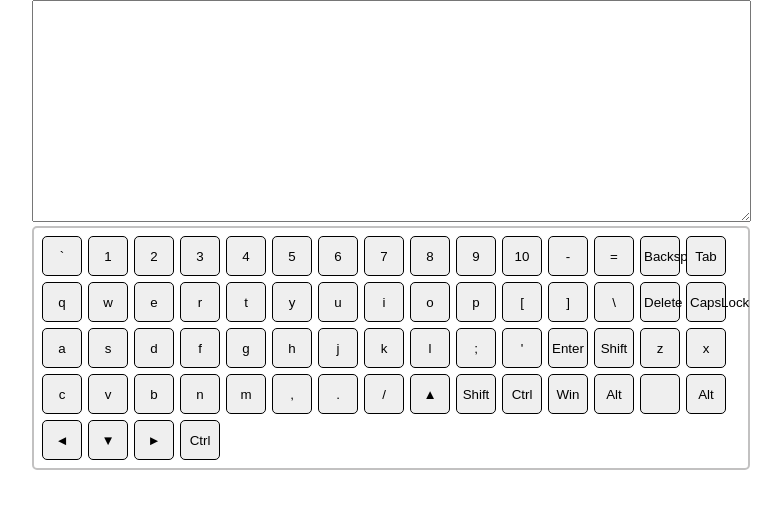
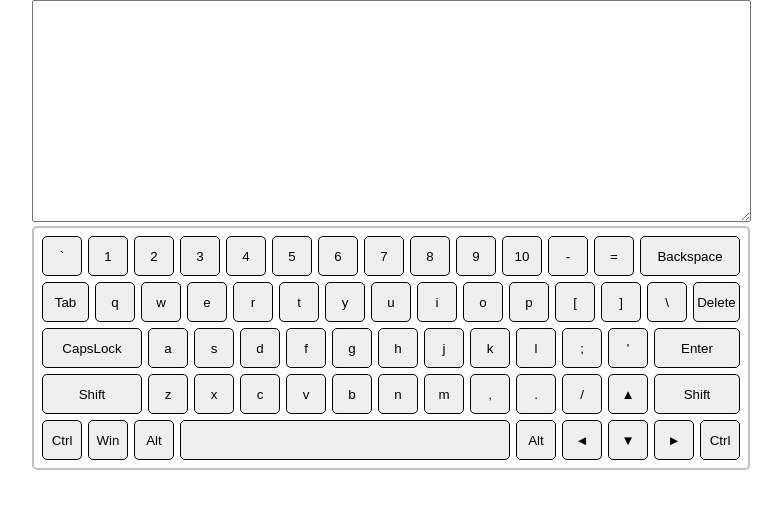
Before and after one commit to zhurova2022/virtual-keyboard, a website: page index.html in a window 1280 px wide. Shown: the whole page, without its empty margins (256-1038 px from the left). Drawn offline with Linux system fonts and the light colour scheme.

Commit message:
feat: modified style.css

```diff
--- a/css/style.scss
+++ b/css/style.scss
@@ -46,3 +46,23 @@
         clear: both;
     }
 }
+
+.button_Backspace,
+.button_CapsLock,
+.button_ShiftLeft{
+    width: 100px;
+}
+
+.button_Delete,
+.button_Tab{
+    width: 47px;
+}
+
+.button_Enter,
+.button_ShiftRight{
+    width: 86px;
+}
+
+.button_Space{
+    width: 330px;
+}
```
Also changed, not shown: css/style.css.
